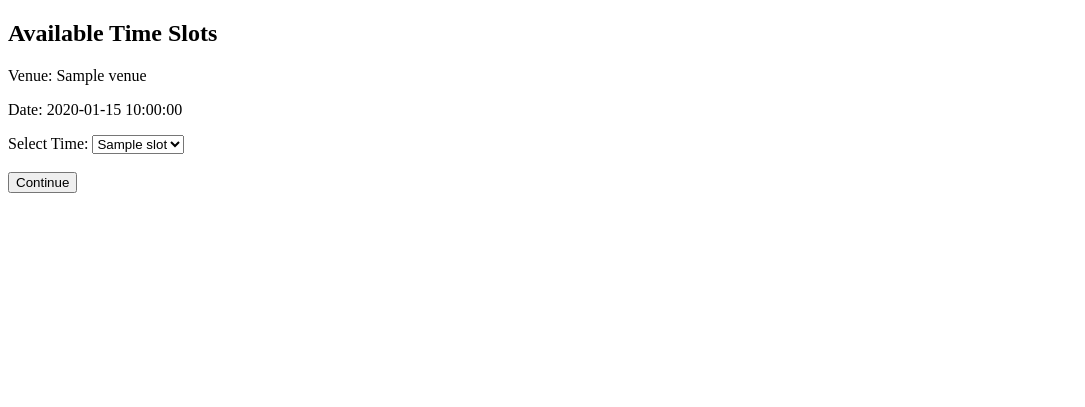
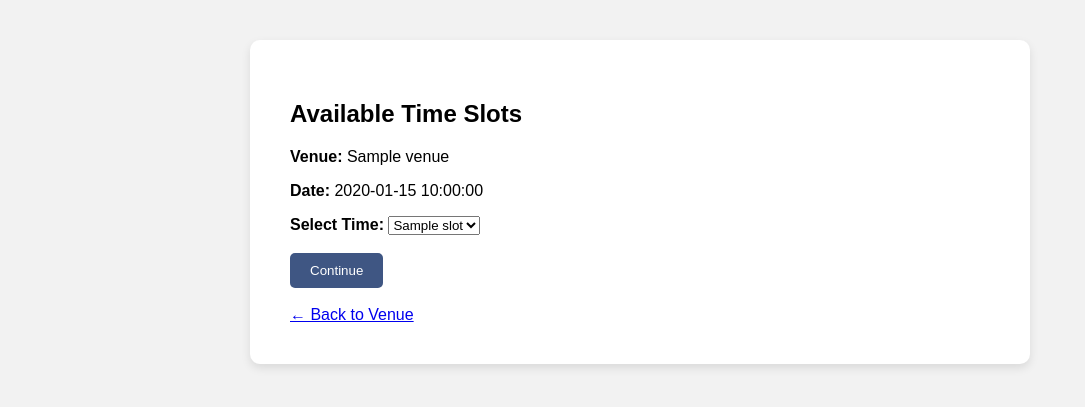
Before and after one commit to danenriquerrhine/project, a Flask app: template templates/booking.html in a window 1280 px wide. Shown: the top 407 px of the page, without its empty margins (0-1085 px from the left). Run offline with Flask 3, Linux system fonts and the light colour scheme; the template is opened without the code that fills it: most values are stand-ins (such as "Sample title", 1, 10 or a date in 2020).

Commit message:
Refactor booking.html layout and styling

```diff
--- a/templates/booking.html
+++ b/templates/booking.html
@@ -2,35 +2,48 @@
 <html>
 <head>
     <title>Select Time</title>
+    <link rel="stylesheet" href="{{ url_for('static', filename='css/style.css') }}">
+    <style>
+        .container {
+            max-width: 700px;
+            margin: 40px auto;
+            padding: 40px;
+            background: white;
+            border-radius: 10px;
+            box-shadow: 0 4px 10px rgba(0,0,0,0.1);
+        }
+        button {
+            padding: 10px 20px;
+            background: #3f5683;
+            color: white;
+            border: none;
+            border-radius: 5px;
+            cursor: pointer;
+        }
+        button:hover {
+            background: #2f456b;
+        }
+    </style>
 </head>
-
 <body>
-
+    <div class="container">
         <h2>Available Time Slots</h2>
-
-<p>Venue: {{ venue.name }}</p>
-<p>Date: {{ date }}</p>
-
+        <p><b>Venue:</b> {{ venue.name }}</p>
+        <p><b>Date:</b> {{ date }}</p>
         <form action="/confirm_booking" method="POST">
-
             <input type="hidden" name="venue_id" value="{{ venue_id }}">
             <input type="hidden" name="date" value="{{ date }}">
-
-<label>Select Time:</label>
-
+            <label><b>Select Time:</b></label>
             <select name="time_slot" required>
-
                 {% for slot in available %}
                 <option value="{{ slot }}">{{ slot }}</option>
                 {% endfor %}
-
             </select>
-
             <br><br>
-
             <button type="submit">Continue</button>
-
         </form>
-
+        <br>
+        <a href="/venue/{{ venue_id }}">← Back to Venue</a>
+    </div>
 </body>
 </html>
```
Lines whose indentation alone changed are shown as unchanged.
